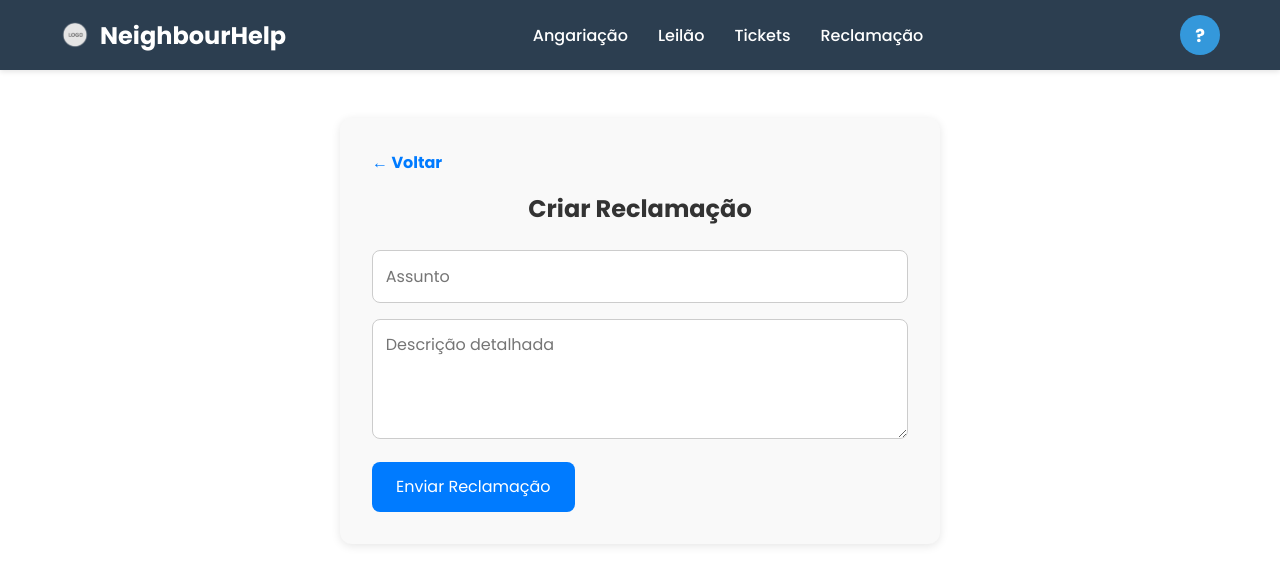
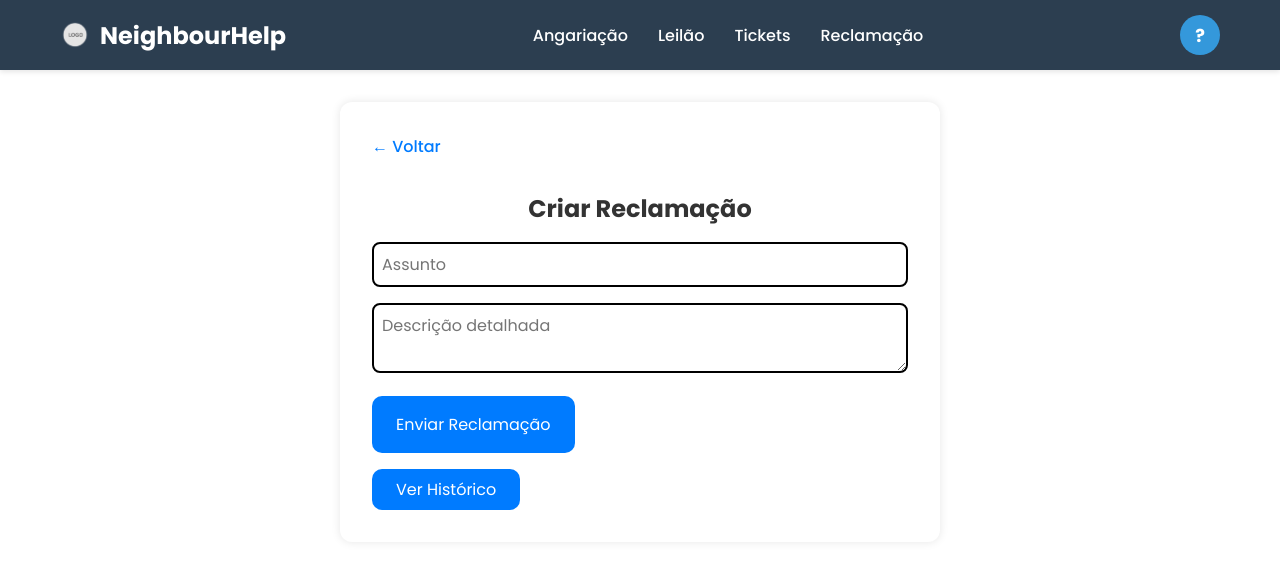
Before and after one commit to Rafaelinho/PDS_WEB, a React (Create React App) app: page /reclamacao in a window 1280 px wide. Shown: the top 584 px of the page. Built offline with nearby package versions, Linux system fonts and the light colour scheme.

Commit message:
SIIIIIII

```diff
--- a/src/App.js
+++ b/src/App.js
@@ -8,7 +8,7 @@ import Angariacao from './Angariacao/Angariacao.js';
 import LeilaoPage from './Leilão/LeilaoPage.js';
 import MeusLeiloes from './Leilão/MeusLeiloes.js';
 import Reclamacao from "./Reclamacao/Reclamacao";
-
+import MinhasReclamacoes from "./Reclamacao/MinhaReclamacao";
 
 
 
@@ -26,6 +26,7 @@ function App() {
           <Route path="/angariacoes" element={<Angariacao />} />
           <Route path="/meus-leiloes" element={<MeusLeiloes />} />
           <Route path="/reclamacao" element={<Reclamacao />} />
+          <Route path="/minhas-reclamacoes" element={<MinhasReclamacoes />} />
         </Routes>
       </Router>
     </AuthProvider>
--- a/src/Navbar/Navbar.js
+++ b/src/Navbar/Navbar.js
@@ -75,7 +75,7 @@ const Navbar = () => {
               <Link to="/perfil" className={styles.dropdownItem}>Perfil</Link>
               <Link to="/meus-leiloes" className={styles.dropdownItem}>Meus Leilões</Link>
               <Link to="/minhas-angariacoes" className={styles.dropdownItem}>Minhas Angariações</Link>
-              <Link to="/meus-tickets" className={styles.dropdownItem}>Meus Tickets</Link>
+              <Link to="/minhas-reclamacoes" className={styles.dropdownItem}>Minhas Reclamações</Link>
               <div className={styles.dropdownDivider}></div>
               <button
                 onClick={handleLogout}
--- /dev/null
+++ b/src/Reclamacao/MinhaReclamacao.js
@@ -0,0 +1,55 @@
+import React, { useEffect, useState } from "react";
+import Navbar from "../Navbar/Navbar";
+import { Link } from "react-router-dom";
+import "./Reclamacao.css";
+
+function MinhasReclamacoes() {
+  const [reclamacoes, setReclamacoes] = useState([]);
+  const utilizadorId = localStorage.getItem("userId");
+
+  useEffect(() => {
+    const fetchReclamacoes = async () => {
+      try {
+        const response = await fetch(`/api/Reclamacao/utilizador/${utilizadorId}`);
+        if (response.ok) {
+          const data = await response.json();
+          setReclamacoes(data);
+        } else {
+          console.error("Erro ao carregar reclamações do utilizador");
+        }
+      } catch (err) {
+        console.error("Erro de rede ao carregar reclamações:", err);
+      }
+    };
+
+    if (utilizadorId) {
+      fetchReclamacoes();
+    }
+  }, [utilizadorId]);
+
+  return (
+    <>
+      <Navbar />
+      <div className="reclamacao-container">
+        <Link to="/reclamacao" className="reclamacao-voltar">Criar Reclamação</Link>
+
+        <h2 className="reclamacao-titulo">Histórico de Reclamações</h2>
+
+        {reclamacoes.length === 0 ? (
+          <p className="reclamacao-vazio">Ainda não foram criadas reclamações.</p>
+        ) : (
+          <ul className="reclamacao-lista">
+            {reclamacoes.map((rec) => (
+              <li key={rec.reclamacaoId} className="reclamacao-item">
+                <strong>{rec.assunto}</strong>
+                <p>{rec.descricao}</p>
+              </li>
+            ))}
+          </ul>
+        )}
+      </div>
+    </>
+  );
+}
+
+export default MinhasReclamacoes;
--- a/src/Reclamacao/Reclamacao.css
+++ b/src/Reclamacao/Reclamacao.css
@@ -1,41 +1,49 @@
 .reclamacao-container {
-  background-color: #f9f9f9;
   max-width: 600px;
-  margin: 3rem auto;
+  margin: 2rem auto;
   padding: 2rem;
+  background-color: #fff;
   border-radius: 12px;
-  box-shadow: 0 2px 10px rgba(0, 0, 0, 0.1);
+  box-shadow: 0 0 10px rgba(0, 0, 0, 0.1);
+}
+
+.reclamacao-voltar {
+  display: inline-block;
+  margin-bottom: 1rem;
+  color: #007bff;
+  text-decoration: none;
+  font-weight: 500;
+}
+
+.reclamacao-voltar:hover {
+  text-decoration: underline;
 }
 
 .reclamacao-titulo {
+  margin-top: 1rem;
+  margin-bottom: 1rem;
   text-align: center;
-  margin-bottom: 1.5rem;
   color: #333;
 }
 
 .reclamacao-input,
 .reclamacao-textarea {
   width: 100%;
-  padding: 0.8rem;
+  padding: 0.5rem;
   margin-bottom: 1rem;
-  border: 1px solid #ccc;
+  border: 2.5px solid #000000;
   border-radius: 8px;
   font-size: 1rem;
-}
-
-.reclamacao-textarea {
-  resize: vertical;
-  min-height: 120px;
 }
 
 .reclamacao-botao {
   background-color: #007bff;
   color: white;
   border: none;
-  padding: 0.8rem 1.5rem;
-  border-radius: 8px;
+  padding: 1rem 1.5rem;
+  border-radius: 10px;
+  cursor: pointer;
   font-size: 1rem;
-  cursor: pointer;
   transition: background-color 0.2s ease;
 }
 
@@ -49,14 +57,42 @@
   font-weight: bold;
 }
 
-.reclamacao-voltar {
-  display: inline-block;
-  margin-bottom: 1rem;
-  color: #007bff;
-  text-decoration: none;
-  font-weight: bold;
+.reclamacao-lista {
+  list-style: none;
+  padding: 0;
+  margin-bottom: 2rem;
 }
 
-.reclamacao-voltar:hover {
-  text-decoration: underline;
+.reclamacao-item {
+  border-bottom: 1px solid #ddd;
+  padding: 1rem 0;
 }
+
+.reclamacao-item strong {
+  font-size: 1.5rem;
+  display: block;
+  margin-bottom: 0.5rem;
+}
+
+.reclamacao-vazio {
+  font-style: italic;
+  color: #666;
+  text-align: center;
+  margin-bottom: 2rem;
+}
+
+.reclamacao-historico {
+  margin-top: 1rem;
+  background-color: #007bff;
+  color: white;
+  border: none;
+  padding: 0.5rem 1.5rem;
+  border-radius: 10px;
+  font-size: 1rem;
+  cursor: pointer;
+  transition: background-color 0.2s ease;
+}
+
+.reclamacao-historico:hover {
+  background-color: #0056b3;
+}
--- a/src/Reclamacao/Reclamacao.js
+++ b/src/Reclamacao/Reclamacao.js
@@ -1,29 +1,32 @@
 import React, { useState } from "react";
 import Navbar from "../Navbar/Navbar";
-import { Link } from "react-router-dom";
+import { Link, useNavigate } from "react-router-dom";
 import "./Reclamacao.css";
 
 function Reclamacao() {
   const [assunto, setAssunto] = useState("");
   const [descricao, setDescricao] = useState("");
   const [mensagem, setMensagem] = useState("");
+  const navigate = useNavigate();
+
+  const utilizadorId = localStorage.getItem("userId");
 
   const enviarReclamacao = async () => {
-    const reclamacao = { assunto, descricao };
+    const novaReclamacao = { assunto, descricao, utilizadorId };
 
     try {
-      const resposta = await fetch("/api/reclamacoes", {
+      const resposta = await fetch("/api/Reclamacao", {
         method: "POST",
         headers: { "Content-Type": "application/json" },
-        body: JSON.stringify(reclamacao),
+        body: JSON.stringify(novaReclamacao),
       });
 
       if (resposta.ok) {
-        setMensagem(" Reclamação enviada com sucesso!");
+        setMensagem("Reclamação enviada com sucesso!");
         setAssunto("");
         setDescricao("");
       } else {
-        setMensagem(" Erro ao enviar reclamação!");
+        setMensagem("Erro ao enviar reclamação!");
       }
     } catch (err) {
       console.error(err);
@@ -34,7 +37,6 @@ function Reclamacao() {
   return (
     <>
       <Navbar />
-
       <div className="reclamacao-container">
         <Link to="/" className="reclamacao-voltar">← Voltar</Link>
 
@@ -57,9 +59,13 @@ function Reclamacao() {
 
         <button onClick={enviarReclamacao} className="reclamacao-botao">
           Enviar Reclamação
-        </button>
+        </button> <br/>
 
         {mensagem && <p className="reclamacao-mensagem">{mensagem}</p>}
+
+        <button onClick={() => navigate("/minhas-reclamacoes")} className="reclamacao-historico">
+          Ver Histórico
+        </button>
       </div>
     </>
   );
```
